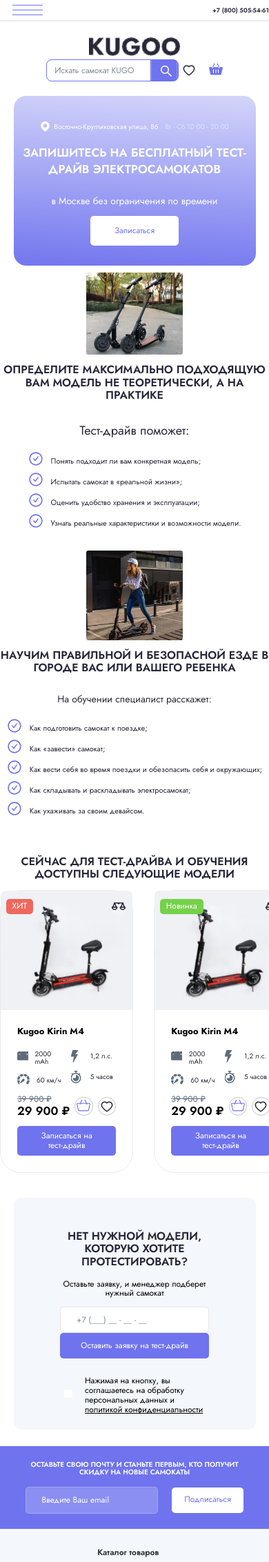
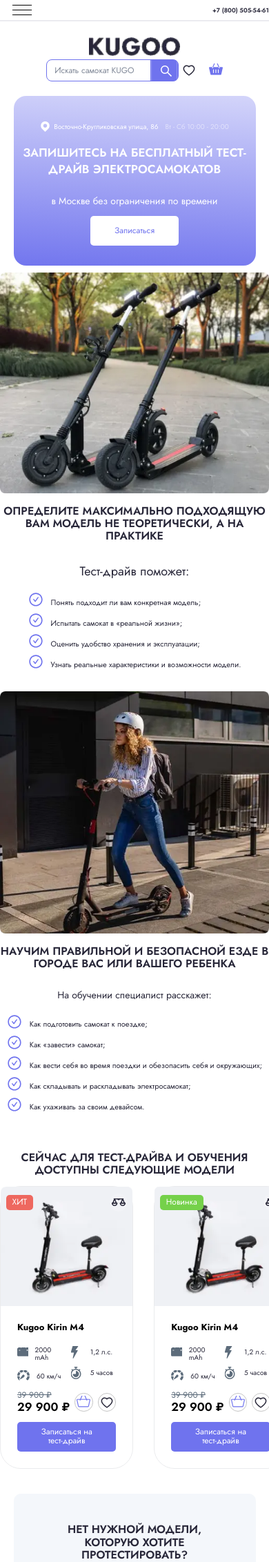
Before and after one commit to RogalicEnergy/Kugoo, a PHP site: page / in a window 390 px wide. Shown: the top 2264 px of the page at 69% size. Run offline with PHP 8.4, Linux system fonts and the light colour scheme; some libraries are stand-ins or nearby versions.

Commit message:
fix: mobile

```diff
--- a/css/style.css
+++ b/css/style.css
@@ -586,25 +582,43 @@ body {
 
 .input-group-wrapper {
   display: flex;
-}
-.input-group-wrapper-mail {
-  display: flex;
-  align-items: center;
-  justify-content: center;
-}
+  max-width: 79%;
+}
+
 
 .input-group-modal {
   position: relative;
-  height: 4.125rem;
+  height: 3.3125rem;
+  max-width: 16.4375rem;
   flex-grow: 1;
 }
 
-.phone-maska {
-  width: 34%;
+.input {
+  position: absolute;
+  width: 100%;
+  height: 100%;
+  top: 0;
+  left: 0;
   padding: .9375rem 1.5625rem;
   border: 1px solid #E4E4EB;
   border-radius: 5px;
 }
+
+.input.is-invalid {
+  border: 1px solid red;
+}
+.just-validate-error-label {
+  position: absolute;
+  top: 0;
+  right: 0;
+  background-color: #fff;
+  padding-left: 0.5rem;
+  padding-right: 0.5rem;
+  transform: translateY(-50%);
+  font-size: 0.8rem;
+  display: inline-block;
+}
+
 
 .input-group-label {
   position: absolute;
@@ -720,6 +739,7 @@ body {
 }
 
 .mail-mask {
+  position: relative;
   width: 25.625rem;
   padding: .9375rem 1.5625rem;
   border: 1px solid rgba(255, 255, 255, 0.2);
@@ -727,25 +747,27 @@ body {
   background-color: rgba(255, 255, 255, 0.2);
 }
 
+.input-group-wrapper-mail {
+  display: flex;
+  max-width: 79%;
+  justify-content: center;
+  align-items: center;
+}
+
 .input-group-mail {
   position: relative;
-  height: 4.125rem;
   flex-grow: 1;
   margin-left: 6.25rem;
-  display: flex;
-  align-items: center;
-  justify-content: center;
+
 }
 
 .input-group-label-mail {
   position: absolute;
   cursor: text;
   left: 2rem;
-  top: 1.3rem;
+  top: 1.2rem;
   color: #fff;
   font-size: 1rem;
-  font-weight: 400;
-  line-height: 160%;
   transition: top 0.2s, left 0.2s, font-size 0.2s;
 }
 
@@ -768,24 +790,13 @@ body {
   border: 1px solid red;
 }
 
-.just-validate-error-label {
-  position: absolute;
-  top: 0;
-  right: 10px;
-  background-color: inherit;
-  padding-left: 0.5rem;
-  padding-right: 0.5rem;
-  transform: translateY(-50%);
-  font-size: 0.8rem;
-  display: inline-block;
-}
 
 .mail-form-button{
   font-size: 1rem;
   font-weight: 400;
   color: rgb(111, 115, 238);
   background: #fff;
-  padding: .9375rem 1.5625rem;
+  padding: 1.2rem 1.5625rem;
   border: none;
   display: inline-block;
   cursor: pointer;
@@ -1127,10 +1138,7 @@ body {
   margin-bottom: 24px;
   width: 100%;
 }
-.input-group-wrapper {
-  display: flex;
-  gap: 1.875rem;
-}
+
 
 .input-group-vertical {
   display: flex;
@@ -1269,10 +1298,11 @@ body {
 }
 @media (max-width: 1500px) {
   .model-container-photo {
-    width: 29%;
+    width: 31%;
+    right: 9rem;
   }
   .safety-container-photo {
-    width: 29%;
+    width: 31%;
   }
   .cta-image {
     width: 33%;
@@ -1346,17 +1379,17 @@ body {
     background-size: 145%;
   }
   .container-safety {
-    max-width: 30rem;
+    max-width: 33rem;
   }
   .model-container-photo {
-    width: 36%;
+    width: 39%;
     right: 0;
-    top: 10rem;
+    top: 3rem;
   }
   .safety-container-photo {
-    width: 36%;
+    width: 40%;
     left: 0;
-    top: 10rem;
+    top: 4rem;
   }
   .mail {
     padding-top: 0.9rem;
@@ -1499,29 +1541,15 @@ body {
   .block-group-text {
     font-size: 10px;
   }
-  .container-safety {
-    max-width: 22rem;
-  }
   .model {
     padding-top: 10px;
   }
   .block-photo {
-    width: 100%;
     display: flex;
     justify-content: center;
   }
-  .model-container-photo, .safety-container-photo {
-    position: relative;
-    right: 0;
-    left: 0;
-    top: 0;
-    border-radius: 5px;
-  }
-  .container-modal, .container-safety {
-    max-width: 100%;
-    width: 100%;
-    text-align: center;
-  }
+
+
   .model-container-wrapper, .safety-container-wrapper {
     display: flex;
     justify-content: center;
@@ -1625,7 +1653,7 @@ body {
     display: none;
   }
   .mobile-menu-toggle-navbar {
-    width: 80px;
+    width: 64px;
     height: 100%;
     display: flex;
     align-items: center;
@@ -1638,7 +1666,7 @@ body {
   }
   .mobile-menu-line-navbar {
     height: 2px;
-    background-color: rgb(111, 115, 238);
+    background-color: #000;
     width: 100%;
   }
   .block-header {
@@ -1657,13 +1685,10 @@ body {
     flex-direction: column;
     height: 4.6875rem;
   }
-  .phone-maska, .cta-form-button {
+  .input, .cta-form-button {
     width: 100%;
     margin-left: 0;
   }
-  .cta-form-footer {
-    margin-top: 4.8rem;
-  }
   .cta-form-wrapper {
     display: flex;
     align-items: center;
@@ -1678,13 +1703,30 @@ body {
   .cta-form-title, .cta-form-text {
     text-align: center;
   }
-}
-
-@media (max-width: 530px) {
+  .model-container-photo, .safety-container-photo {
+    position: relative;
+    right: 0;
+    left: 0;
+    top: 0;
+    border-radius: 5px;
+  }
+  .container-modal, .container-safety {
+    max-width: 100%;
+    width: 100%;
+    text-align: center;
+  }
   .footer-bottom {
     display: flex;
     flex-direction: column;
     justify-content: center;
     align-items: center;
   }
-}
+  .input-group-wrapper {
+    display: flex;
+    flex-direction: column;
+    gap: 5px;
+  }
+  .input-group-modal {
+    height: 3.6rem;
+  }
+}
--- a/index.php
+++ b/index.php
@@ -176,13 +176,11 @@
       </div>
     </section>
     <section class="section model">
-      <div class="block-photo">
         <picture  class="model-container-photo">
           <source type="image/webp" srcset="img/E-Scooters.webp">
           <source type="image/png" srcset="img/E-Scooters.png">
           <img src="img/E-Scooters.png" alt="E-Scooters_Thumb" width="100%" height="100%">
         </picture>
-      </div>
       <div class="container">
         <div class="container-modal">
           <h2 class="section-title">Определите максимально подходящую вам модель
@@ -223,13 +221,11 @@
       </div>
     </section>
     <section class="section safety">
-      <div class="block-photo">
-        <picture  class="safety-container-photo">
-          <source type="image/webp" srcset="img/safety.webp">
-          <source type="image/png" srcset="img/safety.png">
-          <img src="img/safety.png" alt="safety" width="100%" height="100%">
-        </picture>
-      </div>
+      <picture  class="safety-container-photo">
+        <source type="image/webp" srcset="img/safety.webp">
+        <source type="image/png" srcset="img/safety.png">
+        <img src="img/safety.png" alt="safety" width="100%" height="100%">
+      </picture>
       <div class="container">
         <div class="content-wrapper">
           <div class="container-safety">
@@ -544,10 +540,10 @@
                 <p class="cta-form-text">Оставьте заявку, и менеджер подберет нужный самокат</p>
                 <div class="input-group-wrapper">
                   <div class="input-group-modal">
-                    <input id="user-phone" type="tel" class="input phone-maska phone-mask" name="userphone" placeholder=" ">
+                    <input id="user-phone" type="tel" class="input phone-mask" name="userphone" placeholder=" ">
                     <label class="input-group-label" for="user-phone">+7 (___) __ - __ - __</label>
-                    <button type="submit" class="cta-form-button">Оставить заявку на тест-драйв</button>
                   </div>
+                  <button type="submit" class="cta-form-button">Оставить заявку на тест-драйв</button>
                 </div>
                 <div class="cta-form-footer">
                   <div class="notify">
@@ -570,8 +566,8 @@
             <div class="input-group-mail">
               <input id="user-mail" type="mail" class="input mail-mask" name="usermail" placeholder=" ">
               <label class="input-group-label-mail" for="user-mail">Введите Ваш email</label>
-              <button type="submit" class="mail-form-button">Подписаться</button>
             </div>
+            <button type="submit" class="mail-form-button">Подписаться</button>
           </div>
           </div>
         </div>
@@ -786,8 +782,8 @@
             <div class="input-group modal-input-group">
               <input id="modal-user-phone" type="tel" class="input phone-modal phone-mask" name="userphone" placeholder=" ">
               <label class="input-group-label modal-input-label" for="modal-user-phone">+7 (___) __ - __ - __</label>
-              <button type="submit" class="button cta-modal-form-button">Оформить предзаказ</button>
             </div>
+            <button type="submit" class="button cta-modal-form-button">Оформить предзаказ</button>
           </div>
           <div class="cta-form-footer-modal">
             <div class="notify-modal">
--- a/js/main.js
+++ b/js/main.js
@@ -94,6 +94,9 @@ document.addEventListener("keyup", (event) => {
 });
 
 
+
+
+
 const forms = document.querySelectorAll("form"); /* собираем все формы */
 forms.forEach((form) => {
   const validation = new JustValidate(form, {
@@ -116,7 +119,8 @@ forms.forEach((form) => {
         }).then((response) => {
           if (response.ok) {
             thisForm.reset();
-            currentModal.classList.remove("is-open");
+            alert("Форма отправлена!");
+/*             currentModal.classList.remove("is-open");
             alertModal.classList.add("is-open");
             currentModal = alertModal;
             modalDialog = currentModal.querySelector(".modal-dialog");
@@ -127,9 +131,9 @@ forms.forEach((form) => {
             //закрываем окно
             currentModal.classList.remove("is-open");
             }
-          });
+          }); */
           } else {
-            alert(response.statusText);
+            alert("Ошибка. Текст ошибки: ".response.statusText);
           }
         });
       };
```
Also changed, not shown: other parts of css/style.css (+57 -23 lines), js/just-validate.production.min.js (added).
